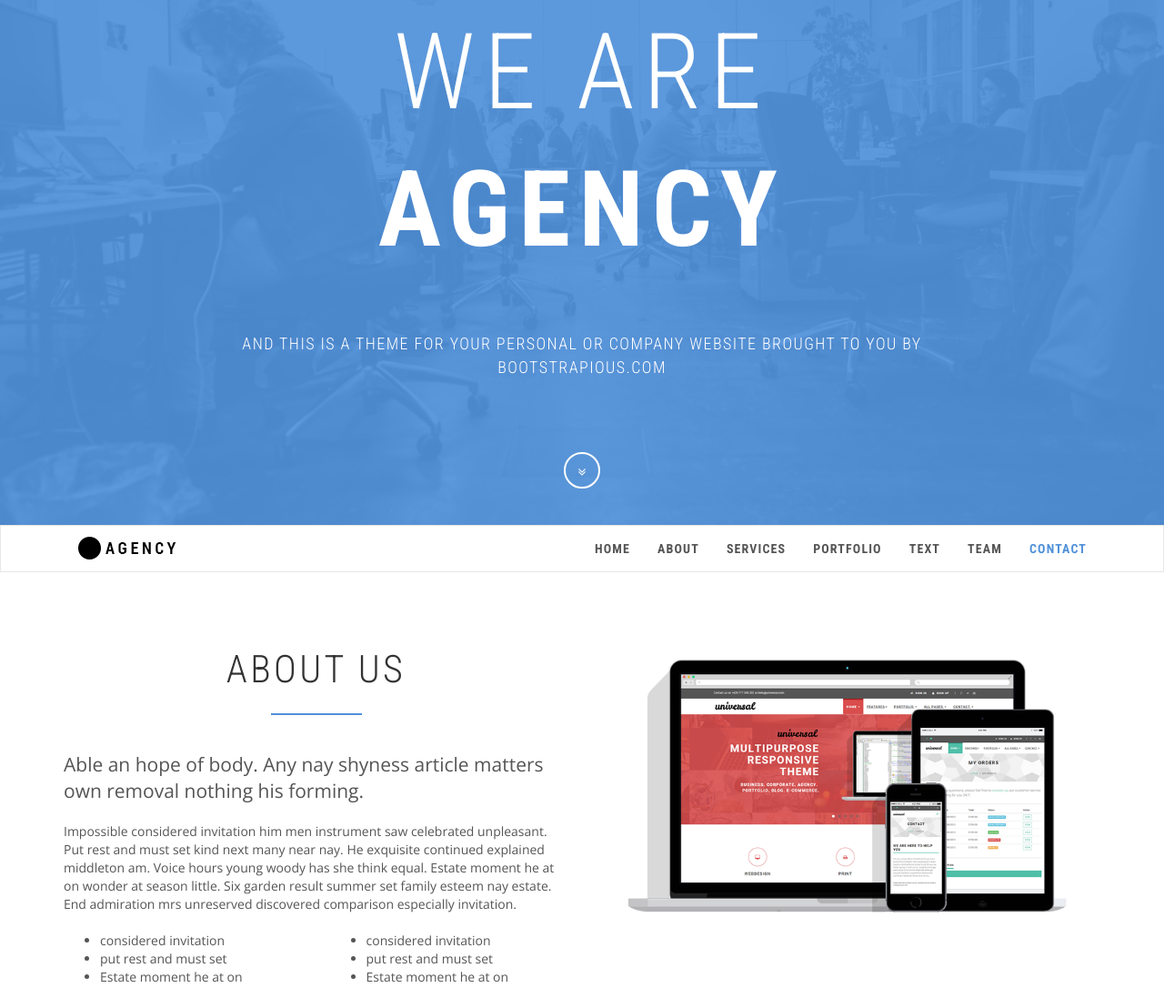
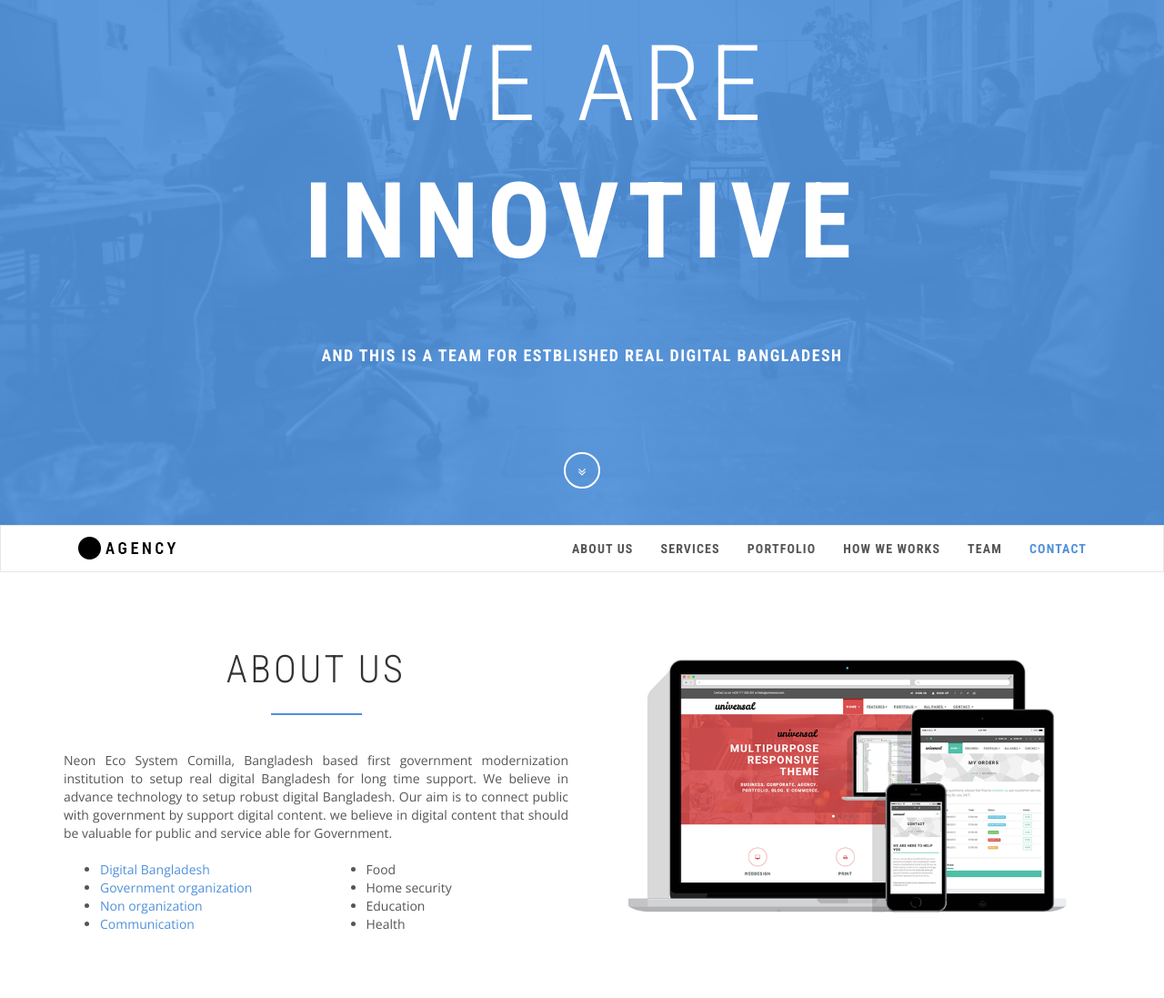
Before and after one commit to neonecosystem/neonecosystem.github.io, a plain HTML site: page index.html in a window 1280 px wide. Shown: the part 223-1320 px from the top of the page at 91% size. Drawn offline with nearby package versions, Linux system fonts and the light colour scheme; some packages are replaced by stand-ins of ours.

Commit message:
Finat commit

```diff
--- a/index.html
+++ b/index.html
@@ -32,9 +32,9 @@
         <div class="container clearfix">
           <div class="row">
             <div class="col-md-8 col-md-offset-2 col-sm-12">
-              <p class="roboto">Welcome to our digital team</p>
-              <h1>We are<br /><span class="bold">Agency</span></h1>
-              <p class="roboto">And this is a theme for your personal or company website brought to you by <a href="http://bootstrapious.com" class="external">Bootstrapious.com</a></p>
+              <p class="roboto"><B><i>Welcome to our digital innovation team</i></B></p>
+              <h1>We are<br /><span class="bold">Innovtive</span></h1>
+              <p class="roboto"><B>And this is a team for estblished real digital bangladesh</b></p>
             </div>
           </div>
         </div>
@@ -46,15 +46,19 @@
         <div role="navigation" class="navbar navbar-default">
           <div class="container">
             <div class="navbar-header">
-              <button type="button" data-toggle="collapse" data-target=".navbar-collapse" class="navbar-toggle"><span class="icon-bar"></span><span class="icon-bar"></span><span class="icon-bar"></span></button><a href="#intro" class="navbar-brand scroll-to"><img src="img/logo.png" alt=""></a>
+              <button type="button" data-toggle="collapse" data-target=".navbar-collapse" class="navbar-toggle"><span class="icon-bar"></span><span class="icon-bar"></span><span class="icon-bar"></span></button>
+<a href="#intro" class="navbar-brand scroll-to"><img src="img/logo.png" alt=""></a>
             </div>
             <div id="navigation" class="collapse navbar-collapse">
               <ul class="nav navbar-nav navbar-right">
-                <li class="active"><a href="#intro">Home</a></li>
-                <li><a href="#about">About </a></li>
+<!--
+                <li class="active"><a href="#intro">Home</a></li> -->
+
+
+                <li><a href="#about">About Us</a></li>
                 <li><a href="#services">Services</a></li>
                 <li><a href="#portfolio">Portfolio</a></li>
-                <li><a href="#text">Text</a></li>
+                <li><a href="#text">HOW WE WORKS</a></li>
                 <li><a href="#team">Team</a></li>
                 <li><a href="#contact">Contact</a></li>
               </ul>
@@ -70,21 +74,23 @@
         <div class="row margin-bottom">
           <div class="col-md-6 margin-bottom">
             <h2 class="heading">About us</h2>
-            <p class="lead">Able an hope of body. Any nay shyness article matters own removal nothing his forming.</p>
-            <p>Impossible considered invitation him men instrument saw celebrated unpleasant. Put rest and must set kind next many near nay. He exquisite continued explained middleton am. Voice hours young woody has she think equal. Estate moment he at on wonder at season little. Six garden result summer set family esteem nay estate. End admiration mrs unreserved discovered comparison especially invitation. </p>
+            <p class="lead"></p>
+            <p align="justify">Neon Eco System Comilla, Bangladesh based first government modernization institution to setup real digital Bangladesh for long time support. We believe in  advance technology to setup robust digital Bangladesh. Our aim is to connect public with government by support digital content. we believe  in digital content  that should be valuable for public and service able for Government.</font></p>
             <div class="row">
               <div class="col-sm-6">
                 <ul>
-                  <li>considered invitation</li>
-                  <li>put rest and must set</li>
-                  <li>Estate moment he at on</li>
+                  <li><a href="">Digital Bangladesh</a></a></li>
+                  <li><a href="">Government organization</a></li>
+                  <li><a href="">Non  organization</a></li>
+                  <li><a href="">Communication</a></li>
                 </ul>
               </div>
               <div class="col-sm-6">
                 <ul>
-                  <li>considered invitation</li>
-                  <li>put rest and must set</li>
-                  <li>Estate moment he at on</li>
+                  <li>Food</li>
+                  <li>Home security</li>
+                  <li>Education</li>
+                  <li>Health</li>
                 </ul>
               </div>
             </div>
@@ -215,7 +221,7 @@
       <div class="container clearfix">
         <div class="row">
           <div class="col-md-12">
-            <h2 class="heading">Text page</h2>
+            <h2 class="heading">HOW WE WORK</h2>
             <div class="row">
               <div class="col-sm-6">
                 <p>Able an hope of body. Any nay shyness article matters own removal nothing his forming. Gay own additions education satisfied the perpetual. If he cause manor happy. Without farther she exposed saw man led. Along on happy could cease green oh. </p>
```
Also changed, not shown: 1 other file.
